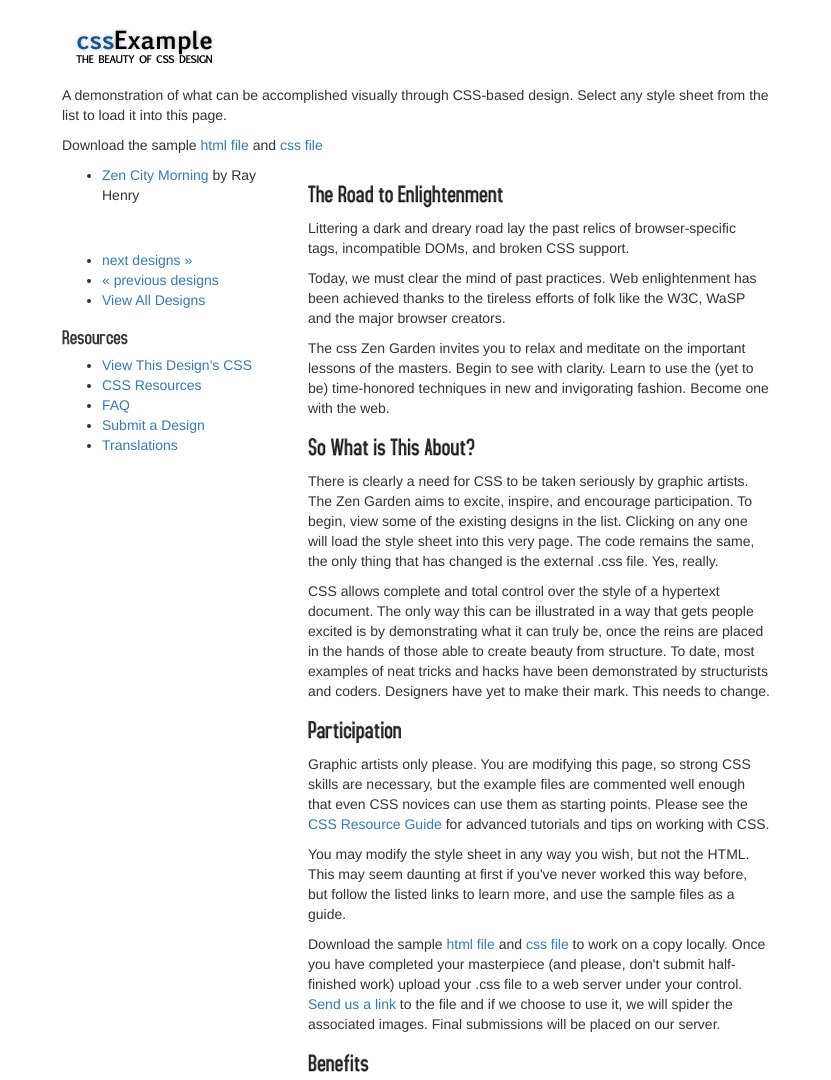
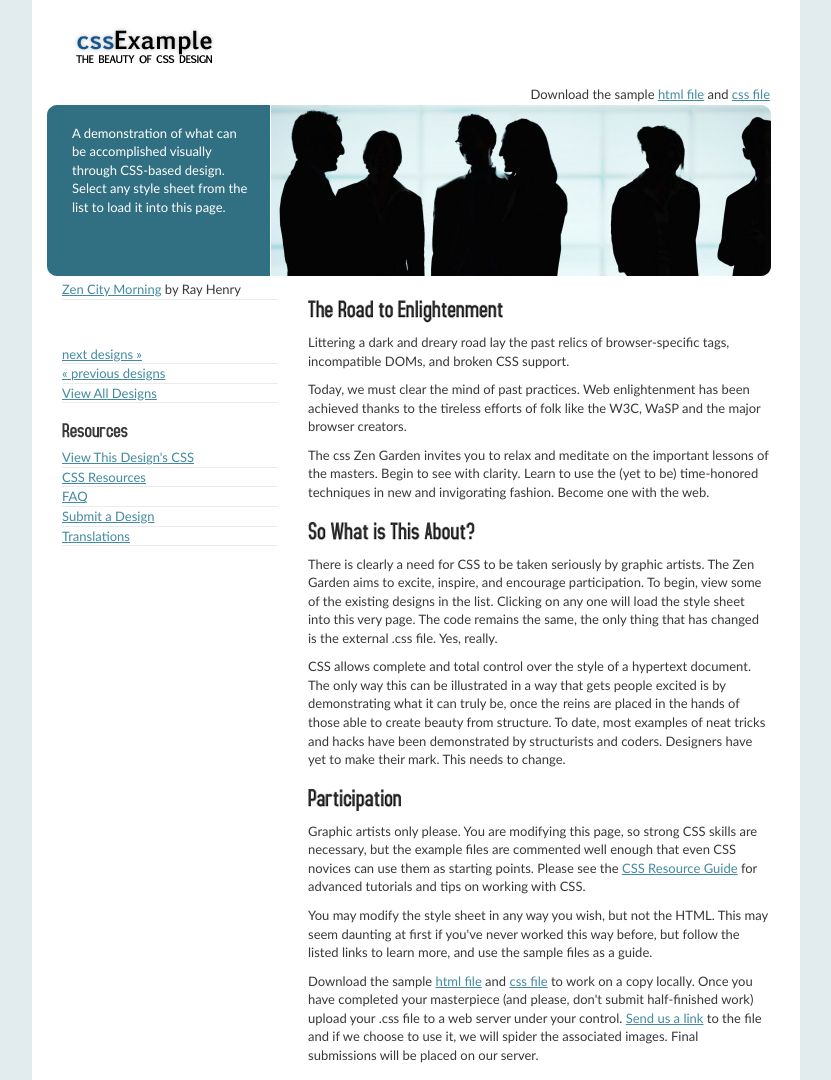
Before and after one commit to phillprice/zen-garden-example, a plain HTML site: page index.html in a window 1280 px wide. Shown: the top 1080 px of the page, without its empty margins (224-1055 px from the left). Drawn offline with nearby package versions, Linux system fonts and the light colour scheme.

Commit message:
General styling swapped the p tags in header as they would be swapped at all times unlike the left navigation changed footer to an inline list

```diff
--- a/css/main.css
+++ b/css/main.css
@@ -1,13 +1,51 @@
-/* container max-width to match example */
-.container{
+/* general style */
+body {
+	background-color: #E2ECEE;
+  color: #383838;
+	font-family: 'Trebuchet MS', 'Lucida Grande', 'Lucida Sans Unicode', 'Lucida Sans', Tahoma, sans-serif;
+  font-size: 13px;
+}
+.container {
+	background-color:#ffffff;
+	/* container max-width to match example */
 	max-width:768px;
 }
+#navigation li {
+  border-bottom: 1px solid #ECECEE;
+}
+.slide {
+  background-image: url("../Assets/images/background.jpg");
+  height: 195px;
+  background-position: 0 20px;
+  background-repeat: no-repeat;
+}
+.demonstration {
+    color: #fff;
+    padding: 10px;
+    width: 28%;
+}
+a {
+	color:#428AA0;
+	text-decoration:underline;
+}
+#footer {
+  background-image: url("../Assets/images/footer.gif");
+  background-repeat: no-repeat;
+	height: 28px;
+  padding: 5px 10px;
+  background-position: top right;
+}
+#footer a {
+	text-decoration: none;
+	color:white;
+}
+
 /* Heading Replacement */
-h1,h2,h3{
+h1,h2,h3 {
   text-indent: -9999px;
   direction: ltr;
 }
-h1{
+h1 {
   width: 170px;
   height: 55px;
   background: url("../Assets/images/logo.gif");
--- a/index.html
+++ b/index.html
@@ -24,12 +24,12 @@
         <h2 class="sr-only">The Beauty of CSS Design</h2>
       </div>
 
-      <div class="col-xs-12 col-sm-12 col-md-12 col-lg-12" id="tagline">
-        <p>A demonstration of what can be accomplished visually through CSS-based design. Select any style sheet from the list to load it into this page.</p>
-        <p>Download the sample <a href="http://csszengarden.com/examples/index" title="This page's source HTML code, not to be modified.">html file</a> and <a href="http://www.csszengarden.com/examples/style.css" title="This page's sample CSS, the file you may modify.">css file</a></p>
+      <div class="col-xs-12 col-sm-12 col-md-12 col-lg-12 slide" id="tagline">
+        <p class="text-right">Download the sample <a href="http://csszengarden.com/examples/index" title="This page's source HTML code, not to be modified.">html file</a> and <a href="http://www.csszengarden.com/examples/style.css" title="This page's sample CSS, the file you may modify.">css file</a></p>
+        <p class="demonstration">A demonstration of what can be accomplished visually through CSS-based design. Select any style sheet from the list to load it into this page.</p>
       </div>
 
-      <div class="col-xs-12 col-sm-12 col-md-push-4 col-lg-push-4 col-md-8 col-lg-8" id="maincontent">
+      <div class="col-xs-12 col-sm-push-4 col-md-push-4 col-lg-push-4 col-sm-8 col-md-8 col-lg-8" id="maincontent">
         <h3 class="the-road-to-enlightenment">The Road to Enlightenment</h3>
         <p>Littering a dark and dreary road lay the past relics of browser-specific tags, incompatible DOMs, and broken CSS support.</p>
         <p>Today, we must clear the mind of past practices. Web enlightenment has been achieved thanks to the tireless efforts of folk like the W3C, WaSP and the major browser creators.</p>
@@ -53,25 +53,26 @@
         <p>We ask that you submit original artwork. Please respect copyright laws. Please keep objectionable material to a minimum; tasteful nudity is acceptable, outright pornography will be rejected.</p>
         <p>This is a learning exercise as well as a demonstration. You retain full copyright on your graphics (with limited exceptions, see <a href="http://www.mezzoblue.com/zengarden/submit/guidelines/">submission guidelines</a>), but we ask you release your CSS under a Creative Commons license identical to the <a href="http://creativecommons.org/licenses/sa/1.0/" title="View the Zen Garden's license information.">one on this site</a> so that others may learn from your work.</p>
         <p>Bandwidth graciously donated by <a href="http://www.dreamfirestudios.com/">DreamFire Studios</a>. Now available: <a href="http://www.amazon.co.uk/The-ZEN-CSS-Design-Enlightenment/dp/0321303474">Zen Garden, the book.</a></p>
-        <div id="footer">
-          <a href="http://validator.w3.org/check/referer" title="Check the validity of this site's XHTML">xhtml</a> &nbsp;
-          <a href="http://jigsaw.w3.org/css-validator/check/referer" title="Check the validity of this site's CSS">css</a> &nbsp;
-          <a href="http://creativecommons.org/licenses/by-nc-sa/1.0/" title="View details of the license of this site, courtesy of Creative Commons.">cc</a> &nbsp;
-          <a href="http://mezzoblue.com/zengarden/faq/#s508" title="Read about the accessibility of this site">508</a> &nbsp;
-          <a href="http://www.mezzoblue.com/zengarden/faq/#aaa" title="Read about the accessibility of this site">aaa</a>
+        <div id="footer" class="text-right">
+          <ul class="list-inline">
+          <li><a href="http://validator.w3.org/check/referer" title="Check the validity of this site's XHTML">xhtml</a></li>
+          <li><a href="http://jigsaw.w3.org/css-validator/check/referer" title="Check the validity of this site's CSS">css</a></li>
+          <li><a href="http://creativecommons.org/licenses/by-nc-sa/1.0/" title="View details of the license of this site, courtesy of Creative Commons.">cc</a></li>
+          <li><a href="http://mezzoblue.com/zengarden/faq/#s508" title="Read about the accessibility of this site">508</a></li>
+          <li><a href="http://www.mezzoblue.com/zengarden/faq/#aaa" title="Read about the accessibility of this site">aaa</a></li>
         </div>
       </div>
 
 
-      <div class="col-xs-12 col-sm-12 col-md-pull-8 col-lg-pull-8 col-md-4 col-lg-4" id="navigation">
+      <div class="col-xs-12 col-sm-pull-8 col-md-pull-8 col-lg-pull-8 col-sm-4 col-md-4 col-lg-4" id="navigation">
         <div id="links">
-          <ul>
+          <ul class="list-unstyled">
             <li><a href="#" title="title">Zen City Morning</a> <span>by Ray Henry</span></li>
           </ul>
         </div>
         <div id="archives">
           <h3>Archives:</h3>
-          <ul>
+          <ul class="list-unstyled">
             <li><a href="/" title="View next set of designs.">next designs &raquo;</a></li>
             <li><a href="/" title="View previous set of designs.">&laquo; previous designs</a></li>
             <li><a href="http://www.mezzoblue.com/zengarden/alldesigns/" title="View every submission to the Zen Garden.">View All Designs</a></li>
@@ -79,7 +80,7 @@
         </div>
         <div id="resources">
           <h3>Resources:</h3>
-          <ul>
+          <ul class="list-unstyled">
             <li><a href="css/main.css" title="View the source CSS file for the currently-viewed design.">View This Design's CSS</a></li>
             <li><a href="http://www.mezzoblue.com/zengarden/resources/" title="Links to great sites with information on using CSS.">CSS Resources</a></li>
             <li><a href="http://www.mezzoblue.com/zengarden/faq/" title="A list of Frequently Asked Questions about the Zen Garden.">FAQ</a></li>
```
Also changed, not shown: 1 other file.
